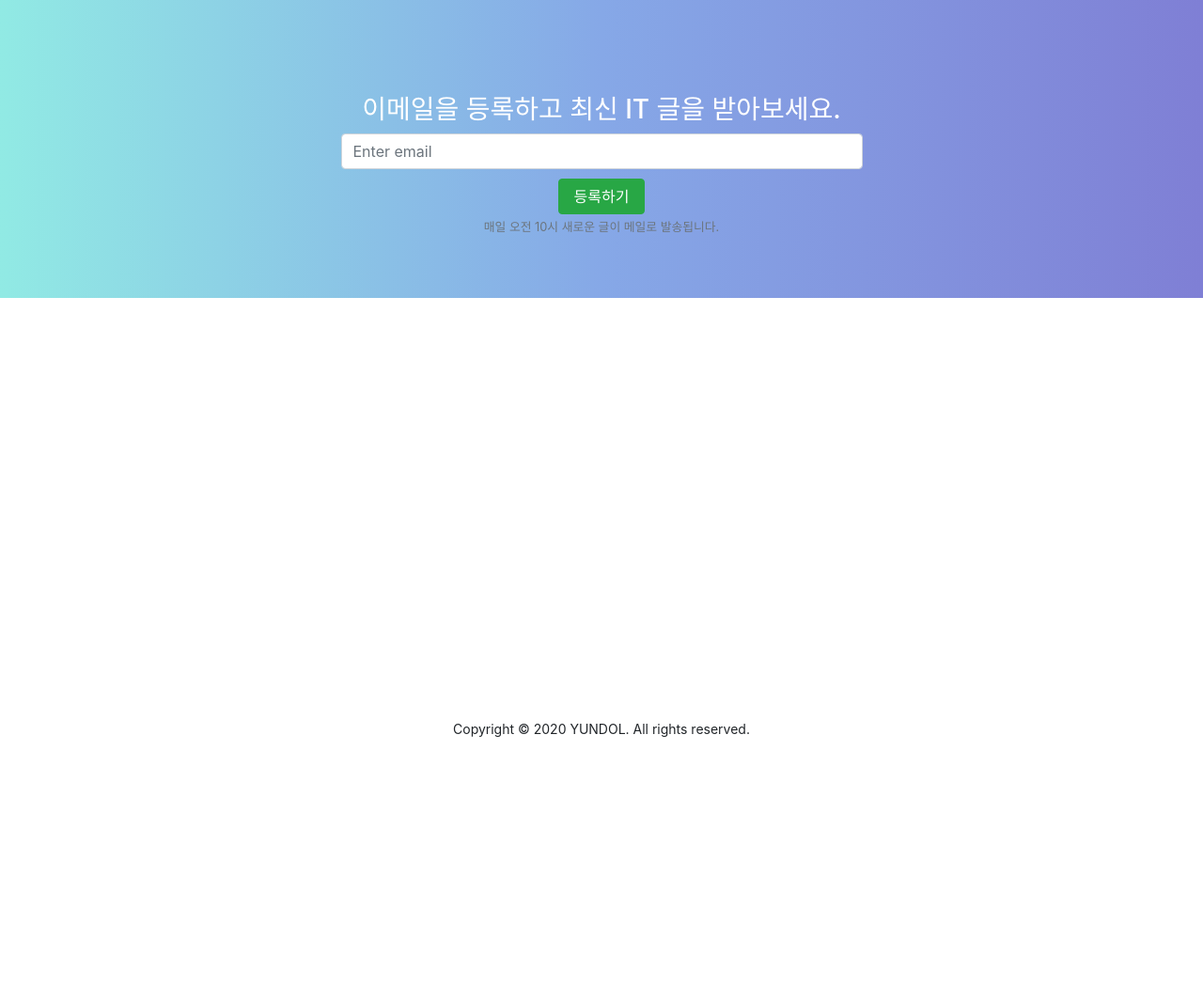
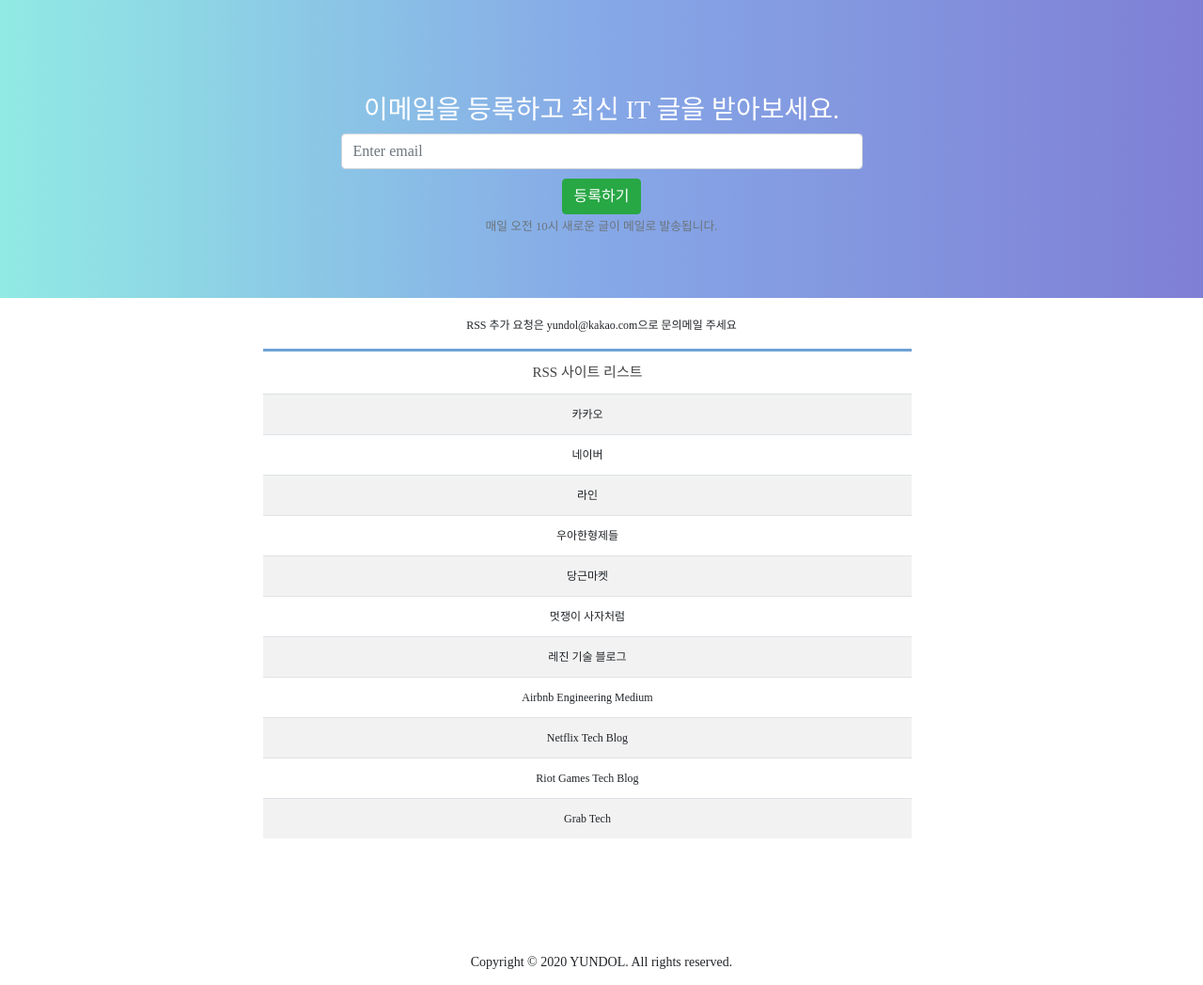
Before and after one commit to spro1/rss_mail_service, a Flask app: page / in a window 1280 px wide. Shown: the whole page at 94% size. Before the commit the page ends 784 px from the top, so only its background shows below. Run offline with Flask 2, Linux system fonts and the light colour scheme; some libraries are stand-ins or nearby versions; some web fonts are replaced.

Commit message:
show site list

```diff
--- a/app.py
+++ b/app.py
@@ -1,39 +1,32 @@
 from flask import Flask,  render_template, request, redirect, url_for
-from flask_sqlalchemy import SQLAlchemy
 from flask_cors import CORS
+from database.db import mongo_connect
+import json
 
 app = Flask(__name__)
 CORS(app)
-app.config["SQLALCHEMY_DATABASE_URI"] = "sqlite:///test.db"
-db = SQLAlchemy(app)
-
-
-class Email(db.Model):
-    """create email list table"""
-    id = db.Column(db.Integer, primary_key=True)
-    email = db.Column(db.String(80), unique=True)
-
-    def __init__(self, email):
-        self.email = email
-
 
 @app.route("/index")
 @app.route('/')
-def hello_world():
-    return render_template("index.html")
+def index():
+    site_list = json.loads(open("static/site.json", "r", encoding="utf-8").read())
+    return render_template("index.html", site_list=site_list["site"])
 
 
 @app.route("/insert_email", methods=["POST"])
 def insert_email():
     if request.method == "POST":
+        client = mongo_connect()
+        collection = client.rss_mail_service.email
         email = request.form["email"]
-        new_email = Email(email=email)
-        db.session.add(new_email)
-        db.session.commit()
+        if collection.find_one({"email": email}) is None:
+            collection.insert({"email": email, "on": 1})
+        else:
+            print("already")
+        client.close()
     return redirect('/')
 
 
 if __name__ == '__main__':
-    db.create_all()
     app.secret_key = "123"
     app.run(debug=True)
--- a/static/common.css
+++ b/static/common.css
@@ -1,3 +1,15 @@
+@font-face {
+    font-family: 'InfinitySans-RegularA1';
+    src: url('https://cdn.jsdelivr.net/gh/projectnoonnu/noonfonts_20-04@2.1/InfinitySans-RegularA1.woff') format('woff');
+    font-weight: normal;
+    font-style: normal;
+}
+@font-face { font-family: 'MapoPeacefull'; src: url('https://cdn.jsdelivr.net/gh/projectnoonnu/noonfonts_2001@1.1/MapoPeacefullA.woff') format('woff'); font-weight: normal; font-style: normal; }
+@font-face { font-family: 'TTTogether'; src: url('https://cdn.jsdelivr.net/gh/projectnoonnu/noonfonts_2001@1.1/TTTogetherA.woff') format('woff'); font-weight: normal; font-style: normal; }
+@font-face { font-family: 'GmarketSansLight'; src: url('https://cdn.jsdelivr.net/gh/projectnoonnu/noonfonts_2001@1.1/GmarketSansLight.woff') format('woff'); font-weight: normal; font-style: normal; }
+@font-face { font-family: 'Cafe24Simplehae'; src: url('https://cdn.jsdelivr.net/gh/projectnoonnu/noonfonts_twelve@1.1/Cafe24Simplehae.woff') format('woff'); font-weight: normal; font-style: normal; }
+
+
 /* common */
 html {
     height: 100%;
@@ -5,7 +17,12 @@ html {
     padding: 0;
 }
 
+body{
+    font-family: 'InfinitySans-RegularA1', serif;
+}
+
 .content{
+    font-family: 'InfinitySans-RegularA1', serif;
     position: relative;
     min-height: 100%;
     padding-bottom: 50px;
@@ -33,6 +50,103 @@ html {
     text-align:center;
 }
 
+.mail-desc{
+    padding-top: 20px;
+    text-align: center;
+    font-size: 12px;
+}
+/* box */
+.box__top__border-blue{
+    border-top : 3px solid #6EA2D5;
+}
+
+/* box header */
+.box__header {
+    color : #444;
+    display: block;
+    padding: 10px;
+    position: relative;
+}
+
+.box__header.with-border {
+    border-bottom:1px solid #f4f4f4;
+}
+
+.box__header>.box-tools {
+    position: absolute;
+    right: 10px;
+    top: 5px;
+}
+
+.box__header>h4 {
+    margin: 0;
+    font-size: 15px;
+}
+
+.box__header> .fa,
+.box__header> .giyphicon,
+.box__header> .ion,
+.box__header> .box-title {
+    display: inline-block;
+    font-size: 15px;
+    margin: 0;
+    line-height : 1;
+}
+
+.box__header__top__border {
+    border-top: 2px solid #d8d8d8;
+}
+
+
+.box__content {
+    overflow: hidden;
+}
+
+.box__content.with-padding{
+    padding: 10px;
+}
+
+.box__content-description {
+    display: block;
+    font-size: 14px;
+    white-space: nowrap;
+    overflow: hidden;
+    text-overflow: ellipsis;
+}
+
+.box__content h3 {
+    font-size: 28px;
+    font-weight: bold;
+    margin: 0 0 10px 0;
+    white-space: nowrap;
+    padding : 0;
+}
+.table{
+    table-layout:fixed;
+}
+
+.table>thead>tr,
+.table>tbody>tr {
+    font-size: 12px;
+}
+
+.table>thead>tr>th {
+    border-bottom: 2px solid #f4f4f4
+}
+
+.table>tbody>tr>td,
+.table>tbody>tr>th,
+.table>tfoot>tr>td,
+.table>tfoot>tr>th,
+.table>thead>tr>td,
+.table>thead>tr>th {
+    word-break: break-all;
+    overflow: hidden;
+    text-overflow: ellipsis;
+    white-space: nowrap;
+}
+
+
 /* footer */
 .footer{
     font-size: 14px;
@@ -42,6 +156,5 @@ html {
     width: 100%;
     height: 50px;
 	padding: 15px 0;
-    margin-top: 20px;
-    position: absolute;
+    margin-top: 40px;
 }
--- /dev/null
+++ b/static/site.json
@@ -0,0 +1,48 @@
+{
+  "site" : [
+    {
+      "author": "카카오",
+      "src" :  "https://tech.kakao.com/feed/"
+    },
+    {
+      "author": "네이버",
+      "src" :  "http://d2.naver.com/d2.atom"
+    },
+    {
+      "author": "라인",
+      "src" :  "https://engineering.linecorp.com/ko/feed/"
+    },
+    {
+      "author": "우아한형제들",
+      "src" :  "https://woowabros.github.io/feed.xml"
+    },
+    {
+      "author": "당근마켓",
+      "src" :  "https://medium.com/feed/daangn"
+    },
+    {
+      "author": "멋쟁이 사자처럼",
+      "src" :  "https://brunch.co.kr/rss/@@2YH6"
+    },
+    {
+      "author": "레진 기술 블로그",
+      "src" :  "http://tech.lezhin.com"
+    },
+    {
+      "author": "Airbnb Engineering Medium",
+      "src" :  "https://medium.com/feed/airbnb-engineering"
+    },
+    {
+      "author": "Netflix Tech Blog",
+      "src" :  "https://netflixtechblog.com/feed"
+    },
+    {
+      "author": "Riot Games Tech Blog",
+      "src" :  "https://technology.riotgames.com/news/feed"
+    },
+    {
+      "author": "Grab Tech",
+      "src" :  "https://engineering.grab.com/feed.xml"
+    }
+  ]
+}
--- a/templates/index.html
+++ b/templates/index.html
@@ -14,13 +14,33 @@
         <form id="email_form" name="email_form" method="post" action="/insert_email">
             <div class="form-group container">
                 <input name="email" type="email" class="form-control col-md-6" id="email" aria-describedby="emailHelp" placeholder="Enter email">
-                <button type="submit" class="btn btn-success col-md-1">등록하기</button>
+                <button type="submit" class="btn btn-success">등록하기</button>
                 <small id="emailHelp" class="form-text text-muted">매일 오전 10시 새로운 글이 메일로 발송됩니다.</small>
+
             </div>
         </form>
     </div>
     <div class="container">
-
+        <p class="mail-desc">RSS 추가 요청은 yundol@kakao.com으로 문의메일 주세요</p>
+        <div class="row col-md-12">
+            <div class="col-md-2"></div>
+            <div class="col-md-8">
+                <div class="box box__top__border-blue bg-white">
+                    <div class="box__header with-border">
+                        <h3 class="box-title">RSS 사이트 리스트</h3>
+                    </div>
+                    <table class="table table-striped">
+                        <tbody>
+                            {% for item in site_list %}
+                                <tr>
+                                    <td style="cursor:pointer" onclick="window.open('{{ item.src }}'),'',''">{{ item.author }}</td>
+                                </tr>
+                            {% endfor %}
+                        </tbody>
+                    </table>
+                </div>
+            </div>
+        </div>
     </div>
 </div>
 
```
